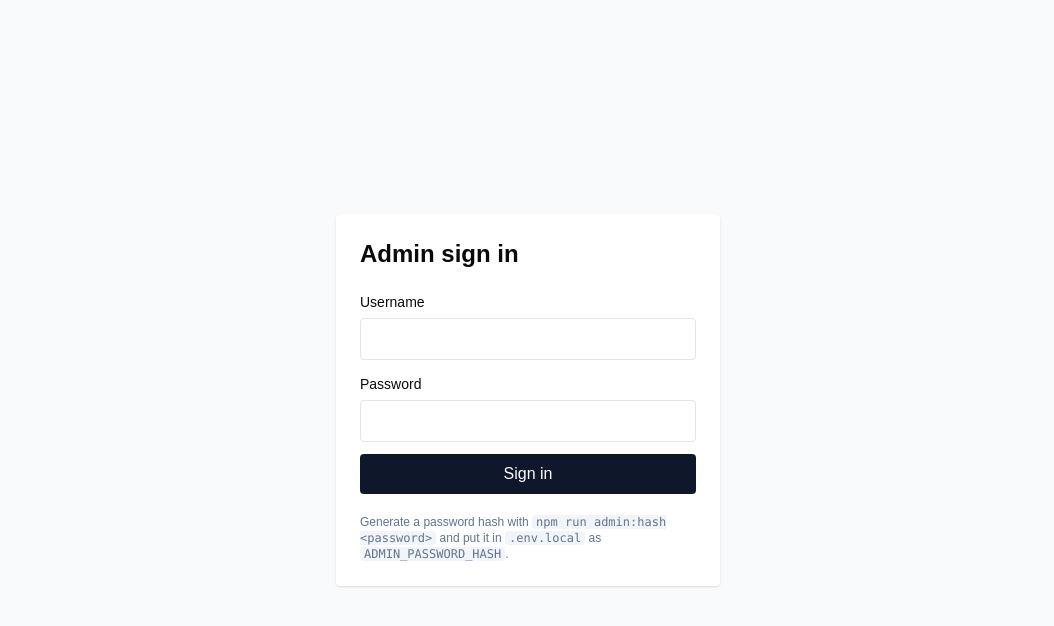
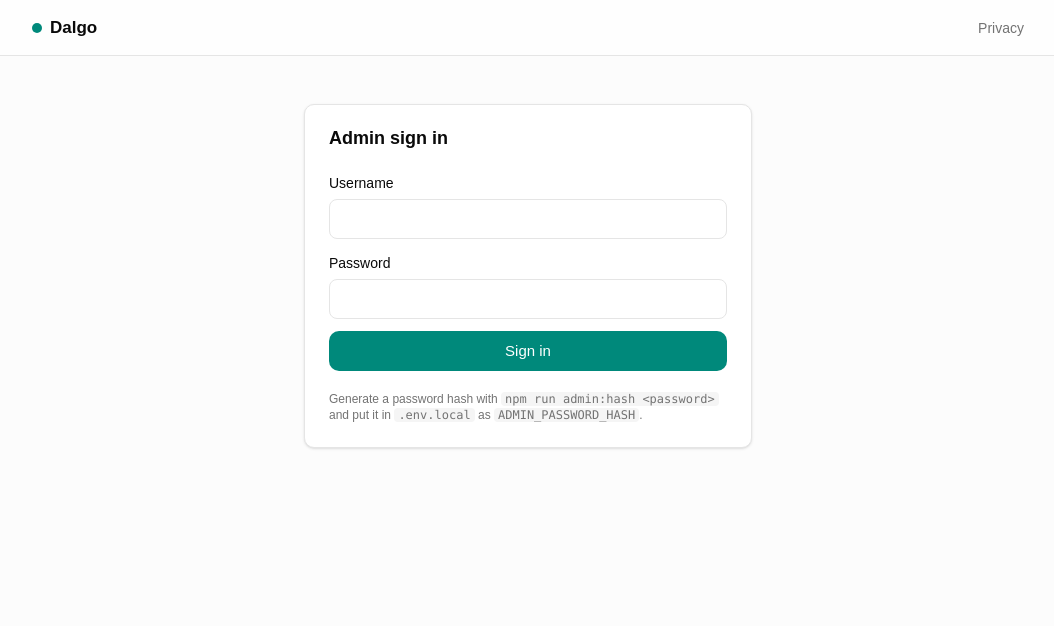
Before and after one commit to DalgoT4D/dalgo-discovery-bot, a Next.js app: page /signin in a window 1280 px wide. Shown: the top 626 px of the page, without its empty margins (112-1166 px from the left). Built offline with nearby package versions, Linux system fonts and the light colour scheme; a web font is replaced by a local one.

Commit message:
feat(ui): styling pass on privacy, signin, report; fix signin Suspense

```diff
--- a/app/report/[sessionId]/page.tsx
+++ b/app/report/[sessionId]/page.tsx
@@ -1,4 +1,6 @@
 import Link from 'next/link';
+import { SiteHeader } from '@/components/site-header';
+import { Card, CardContent, CardHeader, CardTitle } from '@/components/ui/card';
 
 export default async function ReportPage({
   params,
@@ -7,19 +9,29 @@ export default async function ReportPage({
 }) {
   const { sessionId } = await params;
   return (
-    <main className="min-h-screen flex items-center justify-center bg-slate-50 p-6">
-      <div className="bg-white p-8 rounded shadow max-w-md text-center">
-        <h1 className="text-2xl font-semibold mb-4">Your discovery report</h1>
-        <p className="text-slate-600 mb-6">
-          We&apos;ve summarized your conversation into a 1-page PDF you can share with your team.
+    <div className="flex min-h-screen flex-col bg-background">
+      <SiteHeader />
+      <main className="flex-1 px-4 py-12">
+        <div className="mx-auto max-w-2xl">
+          <Card className="text-center">
+            <CardHeader>
+              <CardTitle className="text-2xl">Your discovery report</CardTitle>
+            </CardHeader>
+            <CardContent className="space-y-6">
+              <p className="text-muted-foreground">
+                We&apos;ve summarized your conversation into a 1-page PDF you can share with your
+                team.
               </p>
               <Link
                 href={`/api/report?session_id=${sessionId}`}
-          className="inline-block bg-slate-900 text-white px-4 py-2 rounded"
+                className="inline-flex h-10 items-center justify-center rounded-lg bg-primary px-4 text-[15px] font-medium text-primary-foreground transition-colors hover:bg-primary/90 focus-visible:outline-none focus-visible:ring-2 focus-visible:ring-ring focus-visible:ring-offset-2 focus-visible:ring-offset-background"
               >
                 Download PDF
               </Link>
+            </CardContent>
+          </Card>
         </div>
       </main>
+    </div>
   );
 }
--- a/app/signin/page.tsx
+++ b/app/signin/page.tsx
@@ -1,69 +1,34 @@
-'use client';
+import { Suspense } from 'react';
+import { SiteHeader } from '@/components/site-header';
+import { Card, CardContent, CardHeader } from '@/components/ui/card';
+import { SignInForm } from './signin-form';
 
-import { useState } from 'react';
-import { signIn } from 'next-auth/react';
-import { useSearchParams } from 'next/navigation';
+function SignInFallback() {
+  return (
+    <Card className="w-full">
+      <CardHeader>
+        <div className="h-6 w-32 rounded bg-muted animate-pulse" />
+      </CardHeader>
+      <CardContent className="space-y-3">
+        <div className="h-10 w-full rounded bg-muted animate-pulse" />
+        <div className="h-10 w-full rounded bg-muted animate-pulse" />
+        <div className="h-10 w-full rounded bg-muted animate-pulse" />
+      </CardContent>
+    </Card>
+  );
+}
 
 export default function SignInPage() {
-  const params = useSearchParams();
-  const callbackUrl = params.get('callbackUrl') || '/admin';
-  const err = params.get('error');
-  const [submitting, setSubmitting] = useState(false);
-  const [username, setUsername] = useState('');
-  const [password, setPassword] = useState('');
-
-  async function submit(e: React.FormEvent) {
-    e.preventDefault();
-    setSubmitting(true);
-    await signIn('admin-credentials', { username, password, callbackUrl });
-  }
-
   return (
-    <main className="min-h-screen flex items-center justify-center p-6 bg-slate-50">
-      <div className="bg-white rounded shadow w-full max-w-sm p-6 space-y-5">
-        <h1 className="text-2xl font-semibold">Admin sign in</h1>
-        {err && (
-          <p className="text-sm text-red-700 bg-red-50 border border-red-200 rounded p-2">
-            {err === 'CredentialsSignin' ? 'Invalid username or password.' : `Error: ${err}`}
-          </p>
-        )}
-        <form onSubmit={submit} className="space-y-3">
-          <label className="block">
-            <span className="text-sm font-medium">Username</span>
-            <input
-              value={username}
-              onChange={(e) => setUsername(e.target.value)}
-              required
-              autoComplete="username"
-              className="mt-1 w-full border rounded p-2"
-            />
-          </label>
-          <label className="block">
-            <span className="text-sm font-medium">Password</span>
-            <input
-              value={password}
-              onChange={(e) => setPassword(e.target.value)}
-              type="password"
-              required
-              autoComplete="current-password"
-              className="mt-1 w-full border rounded p-2"
-            />
-          </label>
-          <button
-            type="submit"
-            disabled={submitting}
-            className="w-full bg-slate-900 text-white py-2 rounded disabled:opacity-50"
-          >
-            {submitting ? 'Signing in…' : 'Sign in'}
-          </button>
-        </form>
-        <p className="text-xs text-slate-500">
-          Generate a password hash with{' '}
-          <code className="bg-slate-100 px-1 rounded">npm run admin:hash &lt;password&gt;</code>
-          {' '}and put it in <code className="bg-slate-100 px-1 rounded">.env.local</code> as{' '}
-          <code className="bg-slate-100 px-1 rounded">ADMIN_PASSWORD_HASH</code>.
-        </p>
-      </div>
-    </main>
+    <div className="flex min-h-screen flex-col bg-background">
+      <SiteHeader />
+      <main className="flex-1 px-4 py-12">
+        <div className="mx-auto max-w-md">
+          <Suspense fallback={<SignInFallback />}>
+            <SignInForm />
+          </Suspense>
+        </div>
+      </main>
+    </div>
   );
 }
--- /dev/null
+++ b/app/signin/signin-form.tsx
@@ -0,0 +1,72 @@
+'use client';
+
+import { useState } from 'react';
+import { signIn } from 'next-auth/react';
+import { useSearchParams } from 'next/navigation';
+import { Button } from '@/components/ui/button';
+import { Input } from '@/components/ui/input';
+import { Card, CardContent, CardHeader, CardTitle } from '@/components/ui/card';
+
+export function SignInForm() {
+  const params = useSearchParams();
+  const callbackUrl = params.get('callbackUrl') || '/admin';
+  const err = params.get('error');
+  const [submitting, setSubmitting] = useState(false);
+  const [username, setUsername] = useState('');
+  const [password, setPassword] = useState('');
+
+  async function submit(e: React.FormEvent) {
+    e.preventDefault();
+    setSubmitting(true);
+    await signIn('admin-credentials', { username, password, callbackUrl });
+  }
+
+  return (
+    <Card className="w-full">
+      <CardHeader>
+        <CardTitle>Admin sign in</CardTitle>
+      </CardHeader>
+      <CardContent className="space-y-5">
+        {err && (
+          <p className="text-sm text-red-700 bg-red-50 border border-red-200 rounded p-2">
+            {err === 'CredentialsSignin'
+              ? 'Invalid username or password.'
+              : `Error: ${err}`}
+          </p>
+        )}
+        <form onSubmit={submit} className="space-y-3">
+          <label className="block">
+            <span className="text-sm font-medium text-foreground">Username</span>
+            <Input
+              value={username}
+              onChange={(e) => setUsername(e.target.value)}
+              required
+              autoComplete="username"
+              className="mt-1"
+            />
+          </label>
+          <label className="block">
+            <span className="text-sm font-medium text-foreground">Password</span>
+            <Input
+              value={password}
+              onChange={(e) => setPassword(e.target.value)}
+              type="password"
+              required
+              autoComplete="current-password"
+              className="mt-1"
+            />
+          </label>
+          <Button type="submit" disabled={submitting} className="w-full">
+            {submitting ? 'Signing in…' : 'Sign in'}
+          </Button>
+        </form>
+        <p className="text-xs text-muted-foreground">
+          Generate a password hash with{' '}
+          <code className="bg-muted px-1 rounded">npm run admin:hash &lt;password&gt;</code> and
+          put it in <code className="bg-muted px-1 rounded">.env.local</code> as{' '}
+          <code className="bg-muted px-1 rounded">ADMIN_PASSWORD_HASH</code>.
+        </p>
+      </CardContent>
+    </Card>
+  );
+}
```
Also changed, not shown: app/privacy/page.tsx (+53 -18 lines). Lines whose indentation alone changed are shown as unchanged.
